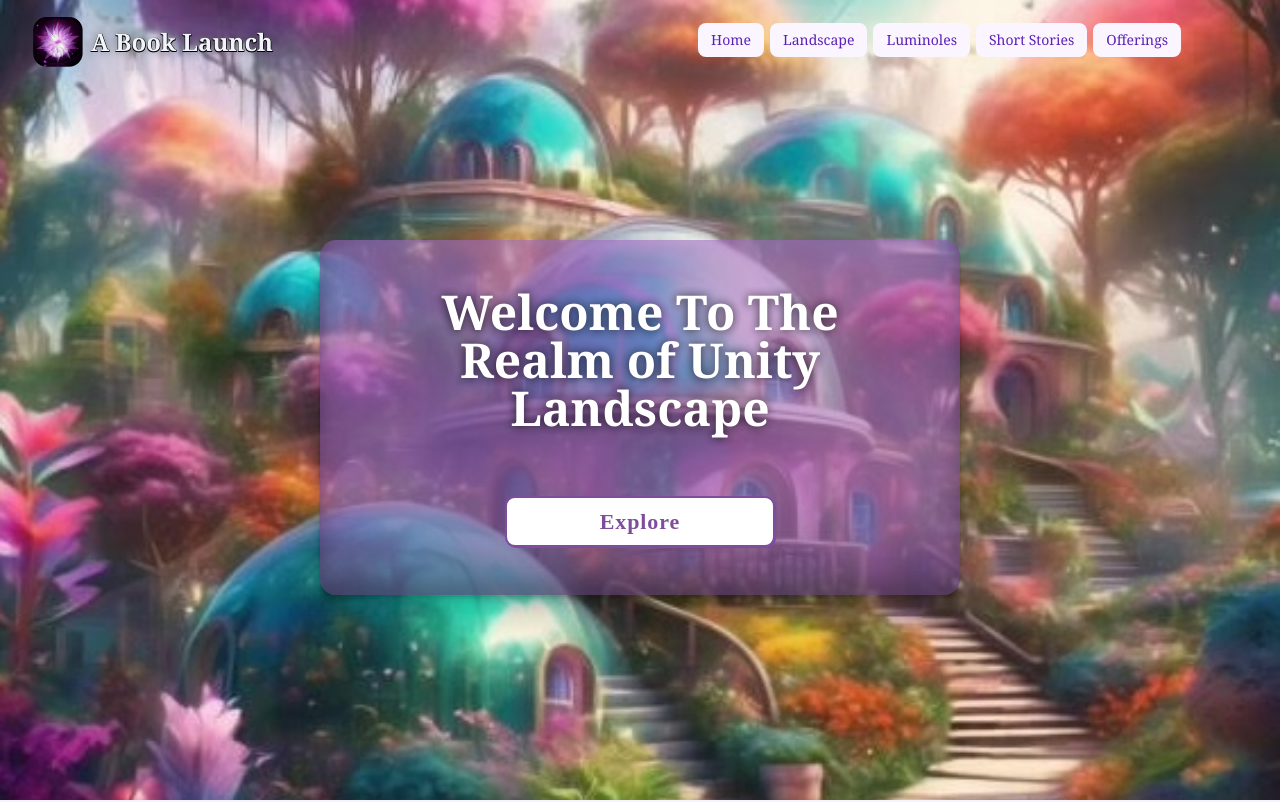
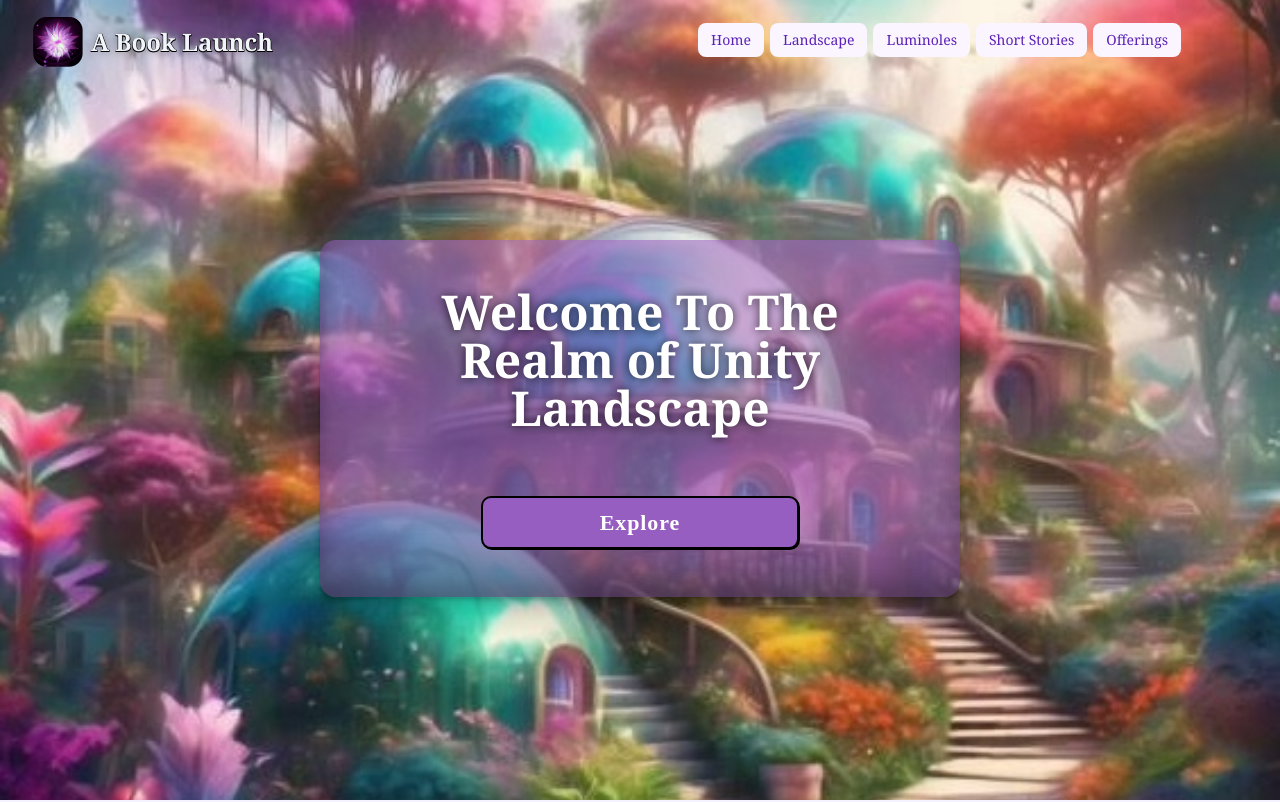
Before and after one commit to keanedwards1/marie, a Next.js app: page /landscape in a window 1280 px wide. Shown: the top 802 px of the page. Built offline with nearby package versions, Linux system fonts and the light colour scheme.

Commit message:
minor changes

```diff
--- a/src/pages/offerings.tsx
+++ b/src/pages/offerings.tsx
@@ -69,7 +69,7 @@ const Offerings: React.FC = () => {
                 required
               ></textarea>
               <button className="w-full rounded p-2 text-center font-bold transition-all review-form-button hover:review-form-button-hover">
-                Submit Review
+                Submit Review →
               </button>
             </fieldset>
           </form>
--- a/src/styles/globals.css
+++ b/src/styles/globals.css
@@ -471,15 +471,15 @@ body {
 }
 
 .review-form-text {
-  color: #b87cec; /* Violet text */
+  color: #a57cec; /* Violet text */
 }
 
 .review-form-border {
-  border-color: #ae6ce1; /* Violet border */
+  border-color: #996ce1; /* Violet border */
 }
 
 .review-form-legend {
-  color: #9f60def6; /* Darker violet for legend */
+  color: #9260def6; /* Darker violet for legend */
 }
 
 .review-form-input {
@@ -492,13 +492,59 @@ body {
 }
 
 .review-form-button {
-  background-color: #ba88f3f4; /* Violet background */
+  background-color: #9164d0f4; /* Violet background */
   color: white;
   transition: all 0.4s;
+  box-shadow: 1px 1px 0px #000;
+  border: 2px solid #000;
+  border-radius: 5px;
 }
 
 .review-form-button:hover {
-  background-color: #b57dff;
+  background-color: #ad7dff;
+  background-color: #fff;
+  color: #7b51b6f4;
+  border: 2px solid #7b51b6f4;
+  box-shadow: 5px 5px 0px #7b51b6f4;
+}
+
+.comic-button {
+  display: inline-block;
+  display: flex;
+  align-items: center;
+  justify-content: center;
+  padding: 8px 15px;
+  font-size: 22px;
+  text-decoration: none;
+  color: #fff;
+  font-weight: 800;
+  letter-spacing: 0.9px;
+  font-family: serif;
+  background-color: #7e4e9d;
+  background-color: #965ec0;
+  border: 2px solid #000;
+  border-radius: 10px;
+  box-shadow: 1px 1px 0px #000;
+  transition: all 0.3s ease;
+  cursor: pointer;
+  white-space: nowrap;
+  margin-left: 0px !important;
+  width: 100%;
+  text-align: center;
+}
+
+.comic-button:hover {
+  background-color: #fff;
+  color: var(--base-100-light);
+  border: 2px solid var(--base-100-light);
+  box-shadow: 5px 5px 0px var(--base-100-light);
+  cursor: pointer;
+}
+
+.comic-button:active {
+  background-color: var(--base-100-light);
+  box-shadow: none;
+  transform: translateY(4px);
 }
 
 /* .footer-copyright {
```
